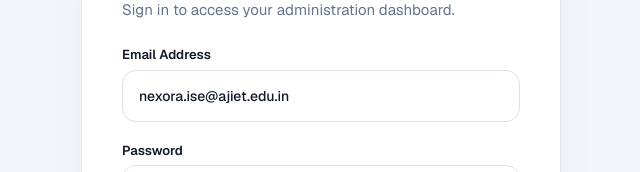
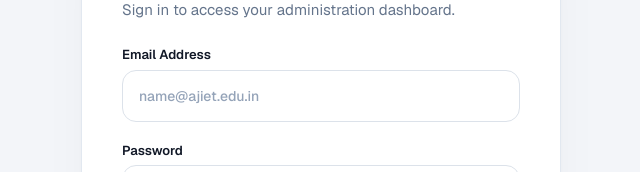
Before and after one commit to NexoraClub/Nexora-Website, a Next.js app: page /admin in a window 1280 px wide. Shown: the part 257-429 px from the top of the page, without its empty margins (319-959 px from the left). Built offline with nearby package versions, Linux system fonts and the light colour scheme; no server answers.

Commit message:
fix(admin): clear hardcoded email default in admin login form

```diff
--- a/app/admin/page.tsx
+++ b/app/admin/page.tsx
@@ -19,7 +19,7 @@ export default function AdminPage() {
   const [submitting, setSubmitting] = useState(false)
 
   // Login form state (email and password only)
-  const [email, setEmail] = useState('nexora.ise@ajiet.edu.in')
+  const [email, setEmail] = useState('')
   const [password, setPassword] = useState('')
   const [showPassword, setShowPassword] = useState(false)
   const [rememberEmail, setRememberEmail] = useState(true)
```
